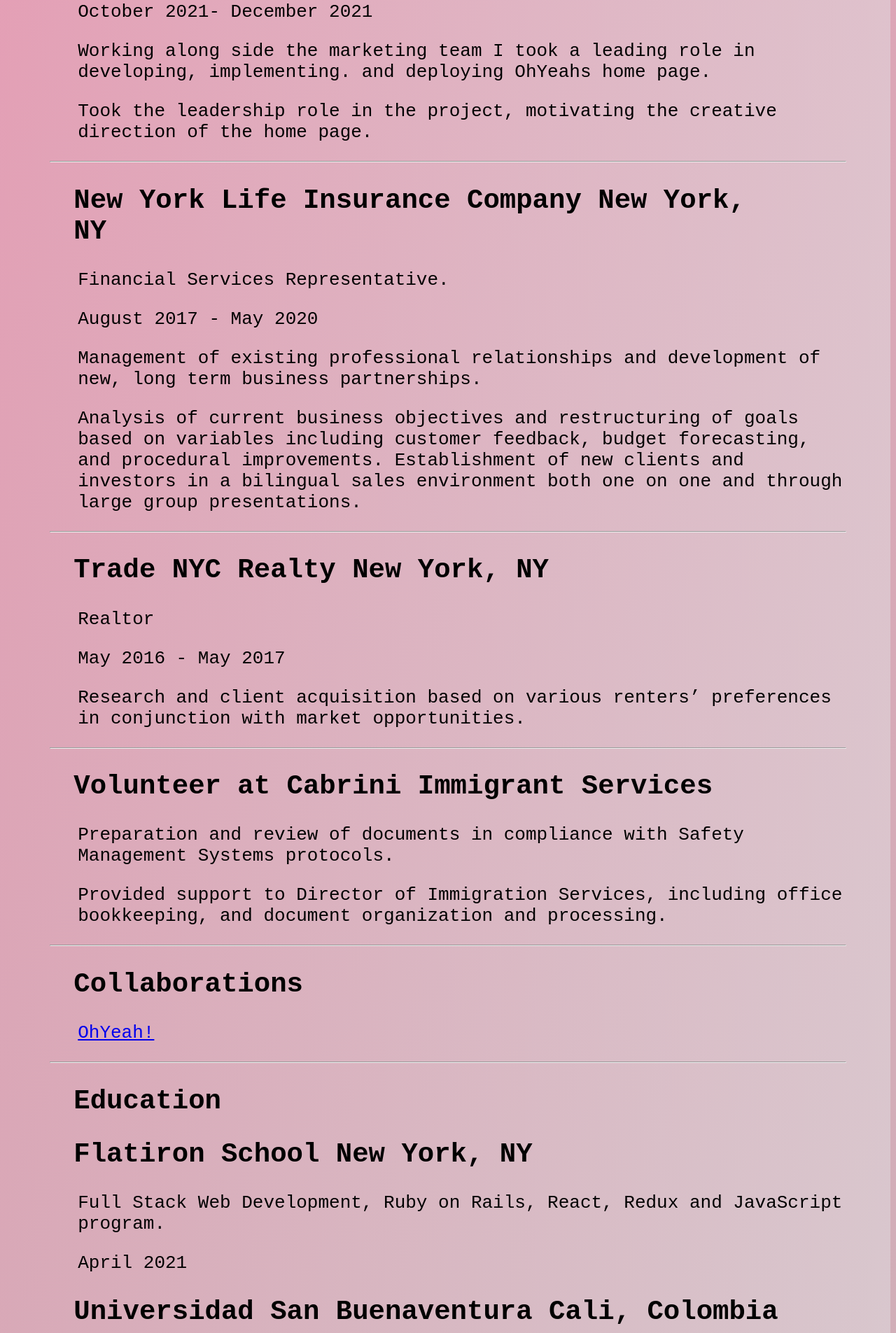
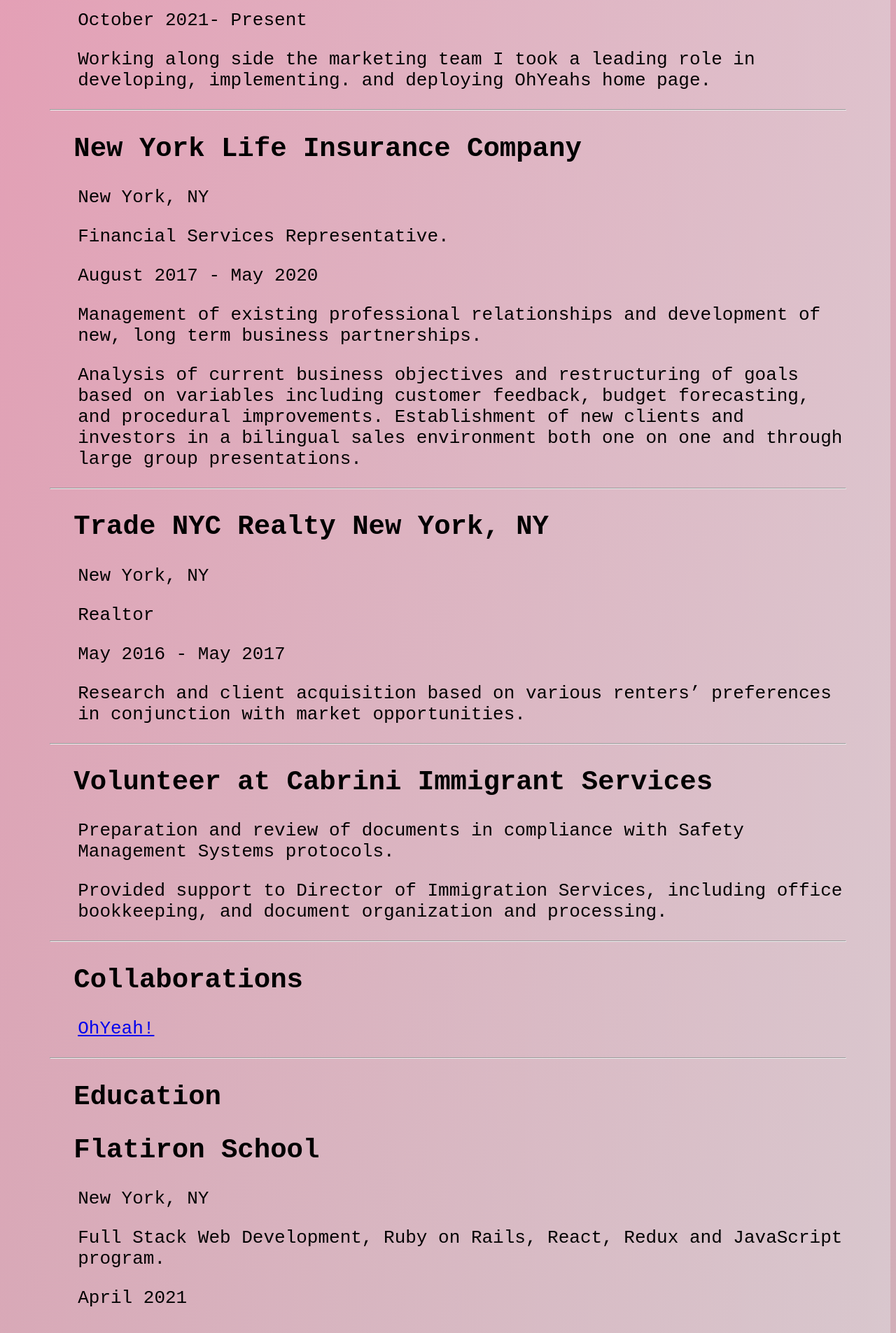
Before and after one commit to sarisgar28/sara-portfolio, a Next.js app: page / in a window 1280 px wide. Shown: the part 880-2785 px from the top of the page at 70% size. Built offline with nearby package versions, Linux system fonts and the light colour scheme.

Commit message:
finished'

```diff
--- a/pages/index.js
+++ b/pages/index.js
@@ -38,25 +38,28 @@ export default function Home() {
          <hr className="separator"></hr>
           <h2>
           OhYeah!  Influencer and Brand Marketing.
-           New York, NY
+
           </h2>
+          <ol>
+            New York, NY
+          </ol>
           <ol>
             Front-End Developer
           </ol>
           <ol>
-          October 2021- December 2021
+          October 2021- Present
           </ol>
           <ol>
           Working along side the marketing team I took a leading role in developing,
           implementing. and deploying OhYeahs home page.
           </ol>
+
+          <hr className="separator"></hr>
+          <h2>New York Life Insurance Company
+          </h2>
           <ol>
-          Took the leadership role in the project, motivating the creative direction of the home page.
+          New York, NY
           </ol>
-          <hr className="separator"></hr>
-          <h2>New York Life Insurance Company New York, NY
-
-          </h2>
           <ol>
           Financial Services Representative.
           </ol>
@@ -75,6 +78,9 @@ export default function Home() {
           Trade NYC Realty 	                                                                                               New York, NY
 
           </h2>
+          <ol>
+          New York, NY
+          </ol>
           <ol>
           Realtor
           </ol>
@@ -119,19 +125,27 @@ export default function Home() {
        <Col sm={3}>
          <h2>Education</h2>
 
-         <h2>Flatiron School 	New York, NY</h2>
+         <h2>Flatiron School</h2>
+         <ol>
+          New York, NY
+          </ol>
          <ol>
          Full Stack Web Development, Ruby on Rails, React, Redux and JavaScript program.
          </ol>
          <ol>
          April 2021
          </ol>
-         <h2>Universidad San Buenaventura 	Cali, Colombia</h2>
+         <h2>Universidad San Buenaventura</h2>
+         <ol>
+         Cali, Colombia
+         </ol>
          <ol>Architecture and Fashion Design with a focus on sustainability, efficiency, and environmental impact.</ol>
          <ol>
+
          June 2015
          </ol>
-        <h2> Centro Cultural Colombo Americano Cali</h2>
+        <h2> Centro Cultural Colombo Americano</h2>
+       <ol>Cali, Colombia</ol>
           <ol>
             Intensive English listening, grammar and speaking classes.
          </ol>
```
